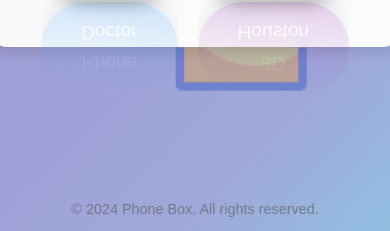
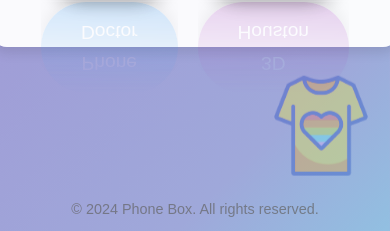
Before and after one commit to chandhp/Phone-doctor, a plain HTML site: page index.html in a window 390 px wide. Shown: the part 613-844 px from the top of the page. Drawn offline with Linux system fonts and the light colour scheme.

Commit message:
Update index.html

```diff
--- a/index.html
+++ b/index.html
@@ -274,6 +274,23 @@
   }
 }
 
+@media (max-width: 768px) {
+  .tshirt-icon {
+    bottom: 5%;
+    right: 5%;
+    width: 120px; /* Adjust for smaller devices */
+    z-index: 10;
+  }
+}
+
+@media (max-width: 480px) {
+  .tshirt-icon {
+    bottom: 5%;
+    right: 5%;
+    width: 100px; /* Further adjust for very small screens */
+  }
+}
+
 
 
 
```
